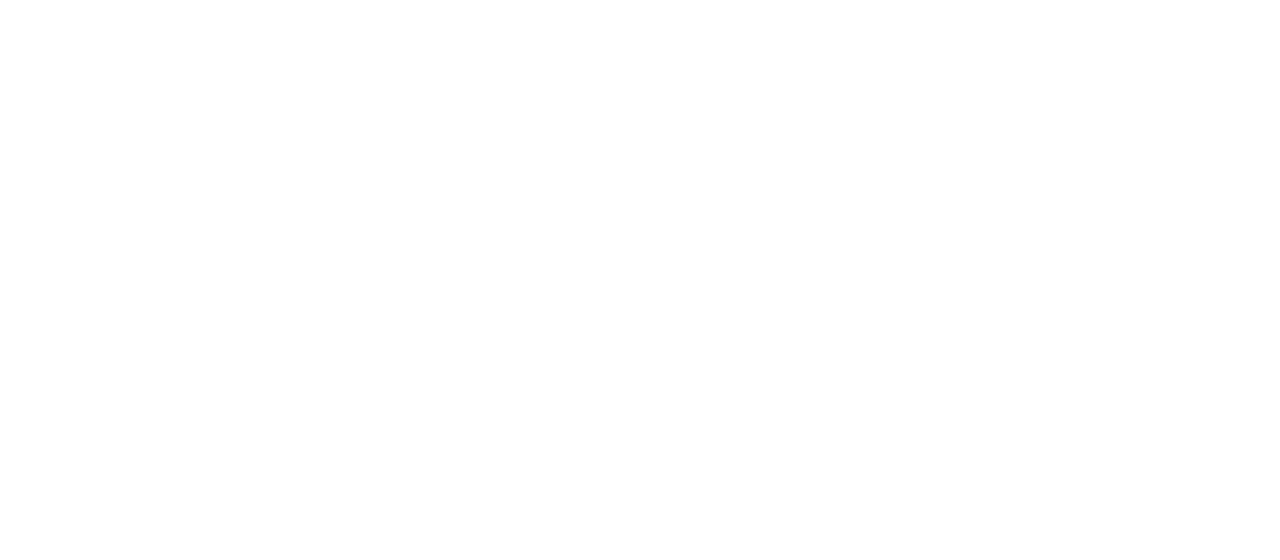
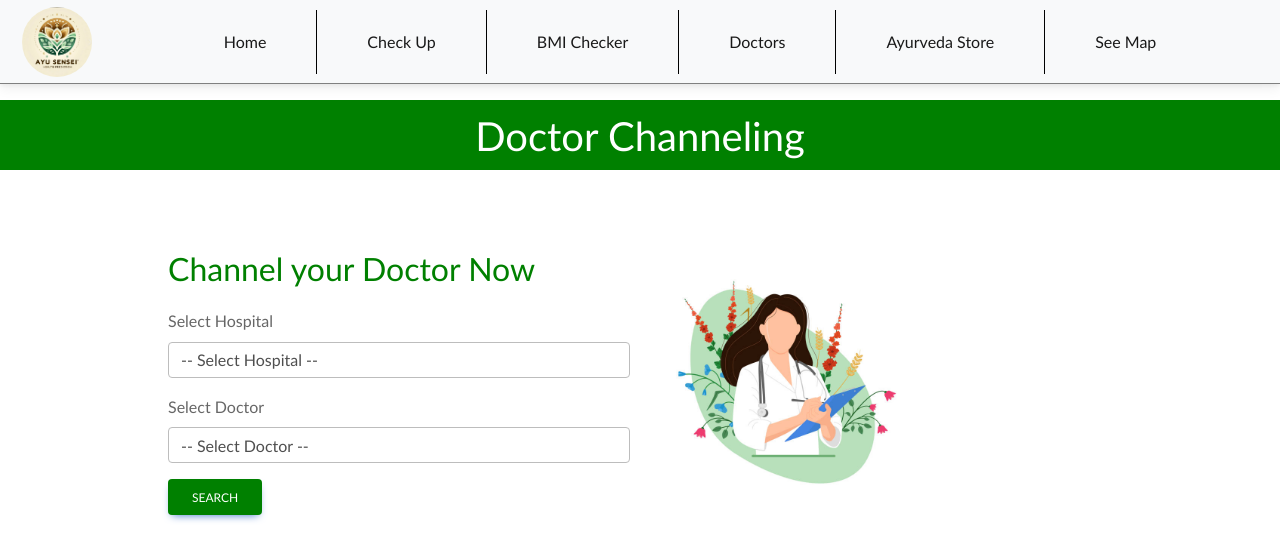
Before and after one commit to chamuditha01/AyuSensei-Health-Care-App, a React (Create React App) app: page /doctors in a window 1280 px wide. Before the commit this address had no page. Shown: the top 560 px of the page. Built offline with nearby package versions, Linux system fonts and the light colour scheme; a small style sheet from the web is missing.

Commit message:
bmi,doctor added

```diff
--- a/src/App.js
+++ b/src/App.js
@@ -4,6 +4,7 @@
 import CheckUp from './Pages/CheckUp';
 import BMI from './Pages/BMI';
 import MapView from './Pages/MapView';
+import Docchannel from './Pages/DocChannelling';
 
 function App() {
   return (
@@ -14,6 +15,7 @@
           <Route path="/checkup" element={<CheckUp/>} />
           <Route path="/bmi" element={<BMI/>} />
           <Route path="/map" element={<MapView/>} />
+          <Route path="/doctors" element={<Docchannel/>} />
         </Routes>
       </BrowserRouter>
     </div>
--- a/src/Components/Molecules/Navbar/index.jsx
+++ b/src/Components/Molecules/Navbar/index.jsx
@@ -54,6 +54,14 @@
                 <span className="vertical-line"></span>
               </li>
               <li className="nav-item mx-3 d-flex align-items-center">
+                <a className="nav-link active hover-box" href="doctors">
+                  Doctors
+                </a>
+              </li>
+              <li className="nav-item mx-3 d-flex align-items-center">
+                <span className="vertical-line"></span>
+              </li>
+              <li className="nav-item mx-3 d-flex align-items-center">
                 <a className="nav-link active hover-box" href="store">
                   Ayurveda Store
                 </a>
--- /dev/null
+++ b/src/Pages/DocChannelling/index.jsx
@@ -0,0 +1,147 @@
+import React, { useState } from "react";
+import Navbar from "../../Components/Molecules/Navbar";
+import img1 from "../../Assets/doctor.jpg";
+
+const DocChannel = () => {
+  const [showMapLink, setShowMapLink] = useState(false);
+  const [bookings, setBookings] = useState([]);
+  const [search, setSearch] = useState(false);
+
+  const hospitals = [
+    "City Hospital",
+    "Green Valley Clinic",
+    "Metro Care Center",
+  ];
+  const doctors = ["Dr. John Doe", "Dr. Jane Smith", "Dr. Emily Clark"];
+
+  const handleSearch = () => {
+
+    setSearch(true);
+    // Sample data for available bookings
+    const sampleBookings = [
+      { date: "Monday, 12 Dec", time: "10:00 AM - 11:00 AM" },
+      { date: "Wednesday, 14 Dec", time: "02:00 PM - 03:00 PM" },
+      { date: "Friday, 16 Dec", time: "09:00 AM - 10:00 AM" },
+    ];
+
+    // Update state with sample bookings
+    setBookings(sampleBookings);
+  };
+
+  return (
+    <div>
+      <Navbar />
+      <div
+        style={{
+          position: "relative",
+          textAlign: "center",
+          marginTop: "100px",
+          height: "70px",
+          backgroundColor: "green",
+        }}
+      >
+        <h1 style={{ color: "white", textAlign: "center", padding: "12px" }}>
+          Doctor Channeling
+        </h1>
+      </div>
+      <div
+        className="why-container"
+        style={{ backgroundColor: "white", marginTop: "-20px" }}
+      >
+        <div className="why-content" style={{ backgroundColor: "white" }}>
+          <div className="why-section" style={{ display: "flex" }}>
+            {/* Left Side: Form */}
+            <div className="why-text" style={{ flex: 1 }}>
+              <h1 className="why-title">Channel your Doctor Now</h1>
+
+              {/* Hospital Selector */}
+              <div className="mb-3">
+                <label htmlFor="hospital" className="form-label">
+                  Select Hospital
+                </label>
+                <select
+                  id="hospital"
+                  className="form-control"
+                  onMouseEnter={() => setShowMapLink(true)}
+                >
+                  <option value="">-- Select Hospital --</option>
+                  {hospitals.map((hospital, index) => (
+                    <option key={index} value={hospital}>
+                      {hospital}
+                    </option>
+                  ))}
+                </select>
+                {showMapLink && (
+                  <div>
+                    <a
+                      href="/map"
+                      target="_blank"
+                      rel="noopener noreferrer"
+                      style={{ color: "blue", fontSize: "14px" }}
+                    >
+                      View Hospital Locations
+                    </a>
+                  </div>
+                )}
+              </div>
+
+              {/* Doctor Selector */}
+              <div className="mb-3">
+                <label htmlFor="doctor" className="form-label">
+                  Select Doctor
+                </label>
+                <select
+                  id="doctor"
+                  className="form-control"
+                  onMouseEnter={() => setShowMapLink(false)}
+                >
+                  <option value="">-- Select Doctor --</option>
+                  {doctors.map((doctor, index) => (
+                    <option key={index} value={doctor}>
+                      {doctor}
+                    </option>
+                  ))}
+                </select>
+              </div>
+
+              <button
+                type="button"
+                className="btn btn-primary"
+                style={{ backgroundColor: "green" }}
+                onClick={handleSearch}
+              >
+                Search
+              </button>
+            </div>
+
+            {/* Right Side: Bookings */}
+            <div className="bookings" style={{ flex: 1, marginLeft: "20px" }}>
+
+              {bookings.length > 0 ? (
+                <ul>
+                    <h2>Available Bookings</h2>
+                  {bookings.map((booking, index) => (
+
+                    <li key={index} style={{textAlign:'left'}}>
+                      <strong>{booking.date}:</strong> {booking.time}
+                    </li>
+                  ))}
+                </ul>
+              ) : (
+                <div className="why-image">
+              <img
+                src={img1}
+                alt="Try AyurSensei"
+                style={{ width: "100%" }}
+              />
+            </div>
+              )}
+            </div>
+          </div>
+        </div>
+      </div>
+    </div>
+  );
+};
+
+export default DocChannel;
```
Also changed, not shown: src/Assets/doctor.jpg (added).
